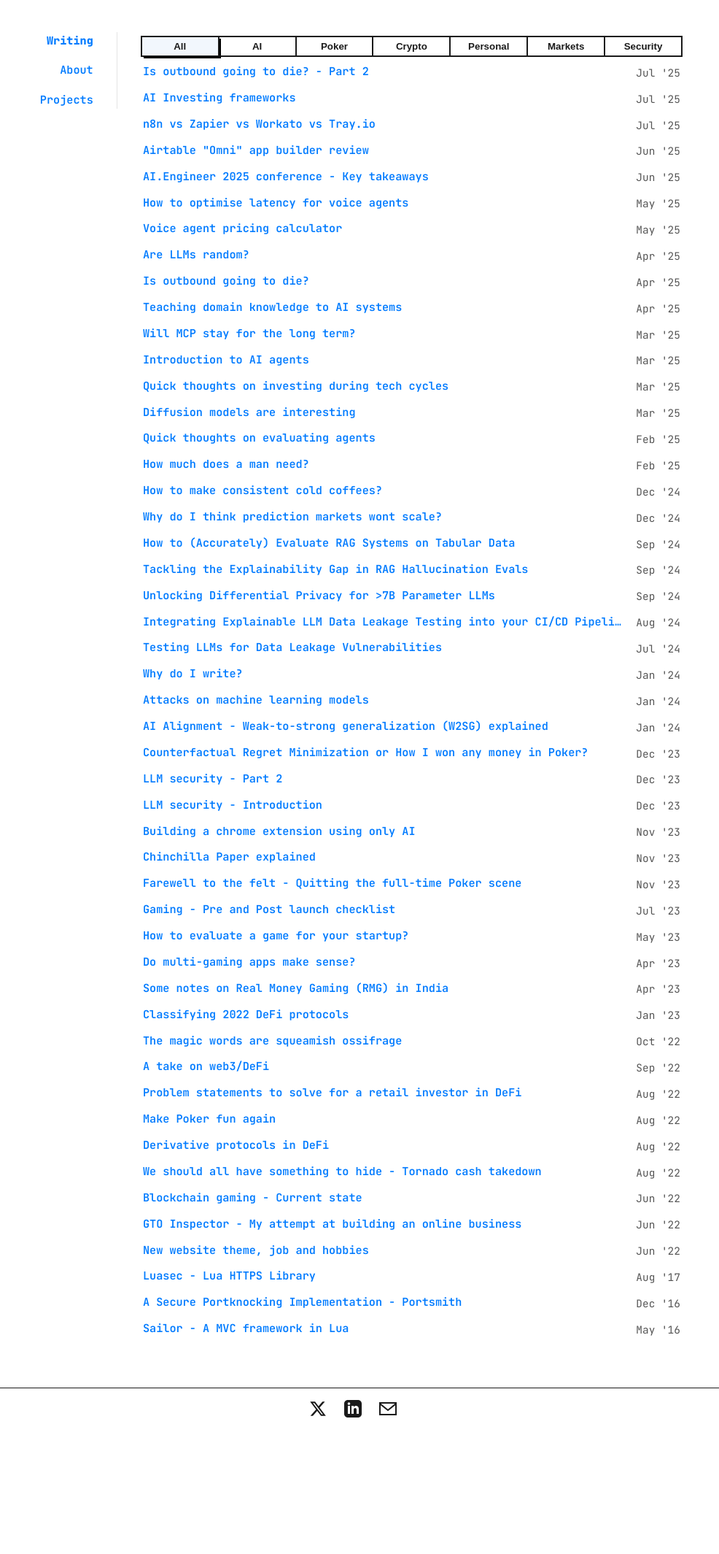
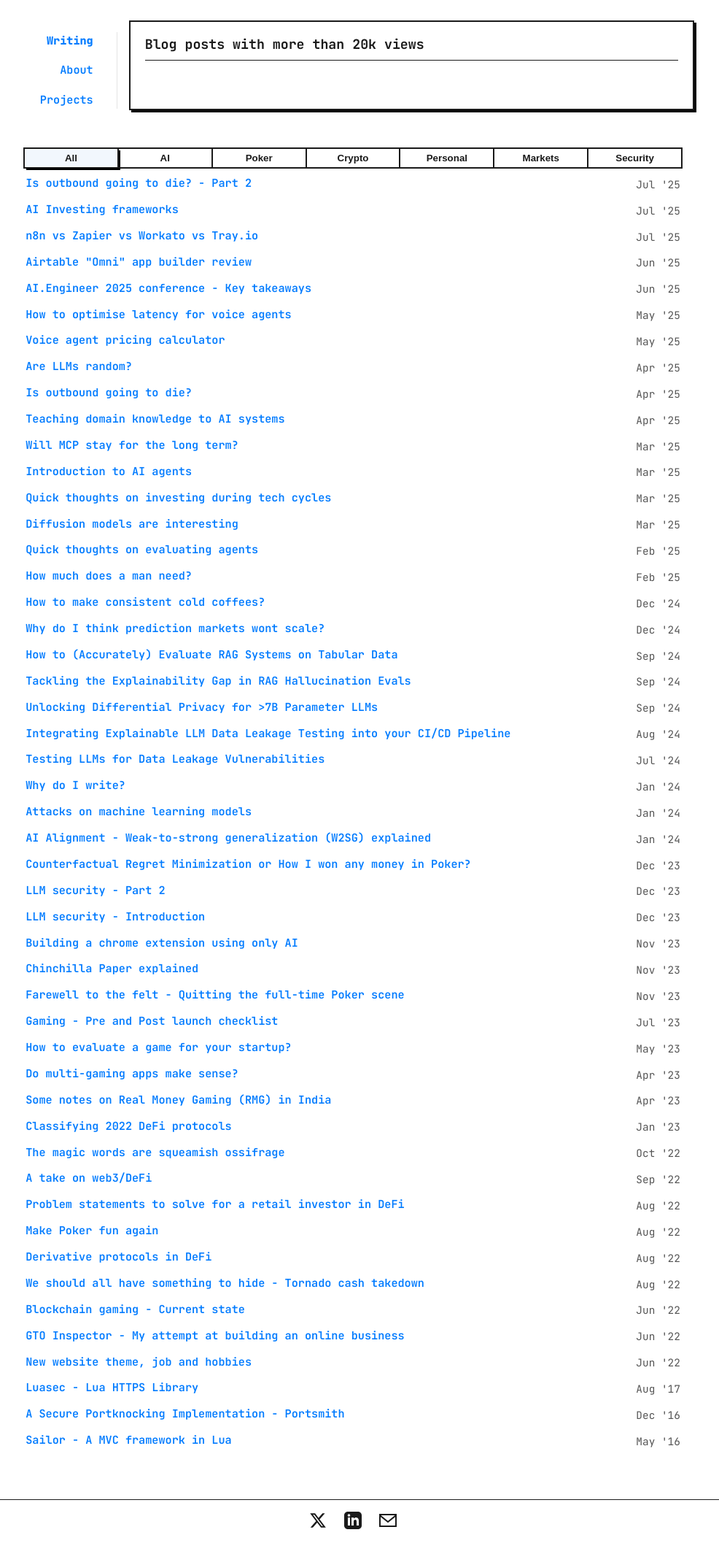
Before and after one commit to r-nikhil/r-nikhil.github.io, a Jekyll site: the page built from index.html, in a window 1280 px wide. Shown: the whole page at 73% size, without its empty margins (156-1142 px from the left). Built offline with Jekyll 4.4.1, drawn with Linux system fonts in a browser that asks for light colours; before the commit the page ends 1976 px from its top, so only the background shows below that.

Commit message:
Assistant checkpoint: Add popular posts section with styling
Assistant generated file changes:
- index.html: Add popular posts section with styling, Add CSS styling for popular posts section

---

User prompt:

i want to add a section on top (with nice boundaries) saying "Blog posts with more than 20k views". Then I will manually maintain that list. create that section and i will hardcode the links in it

Replit-Commit-Author: Assistant
Replit-Commit-Session-Id: 1c38c967-3d09-48ae-accb-798121af993c

```diff
--- a/index.html
+++ b/index.html
@@ -1,6 +1,16 @@
 ---
 layout: default
 ---
+
+<section class="popular-posts">
+  <h2>Blog posts with more than 20k views</h2>
+  <ul class="popular-posts-list">
+    <!-- You can add your popular post links here like:
+    <li><a href="/2023/04/09/multi-vs-single-gaming.html">How to bundle games?</a></li>
+    <li><a href="/2023/11/28/llm-scaling.html">LLM Scaling Laws</a></li>
+    -->
+  </ul>
+</section>
 
 <section class="posts">
 <div class="category-filter">
@@ -24,6 +34,46 @@ layout: default
 </section>
 
 <style>
+.popular-posts {
+  margin-bottom: 30px;
+  border: 2px solid var(--border-color);
+  padding: 20px;
+  background-color: var(--bg-color);
+  box-shadow: 3px 3px 0px 0px rgba(0,0,0,1);
+}
+
+.popular-posts h2 {
+  margin: 0 0 15px 0;
+  font-size: 1.2em;
+  font-weight: 700;
+  color: var(--text-color);
+  border-bottom: 1px solid var(--border-color);
+  padding-bottom: 10px;
+}
+
+.popular-posts-list {
+  list-style: none;
+  padding: 0;
+  margin: 0;
+}
+
+.popular-posts-list li {
+  margin: 8px 0;
+  padding: 5px 0;
+}
+
+.popular-posts-list a {
+  color: var(--link-color);
+  text-decoration: none;
+  font-weight: 600;
+  transition: all 0.2s ease;
+}
+
+.popular-posts-list a:hover {
+  color: var(--link-hover-color);
+  text-decoration: underline;
+}
+
 .category-filter {
   width: 100%;
   border-collapse: separate;
```
